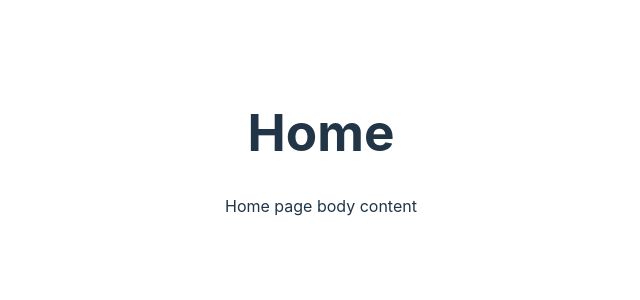
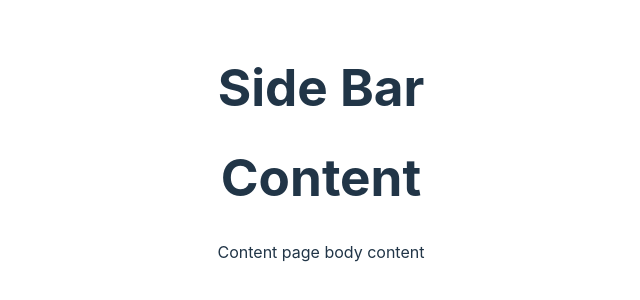
Before and after one commit to ctokoli/my_portfolio, a React (Vite) app: page / in a window 1280 px wide. Shown: the part 248-548 px from the top of the page, without its empty margins (319-959 px from the left). Built offline with nearby package versions, Linux system fonts and the light colour scheme.

Commit message:
chore: import sidebar and content componets into home component

```diff
--- a/src/components/homeComponent.jsx
+++ b/src/components/homeComponent.jsx
@@ -1,9 +1,11 @@
+import SideBarComponent from "./sideBarComponent";
+import ContentComponent from "./contentComponet";
 
 const HomeComponent = () => {
     return (
         <div className="home">
-            <h1>Home</h1>
-            <p>Home page body content</p>
+            <SideBarComponent />
+            <ContentComponent />
         </div>
      );
 }
```
